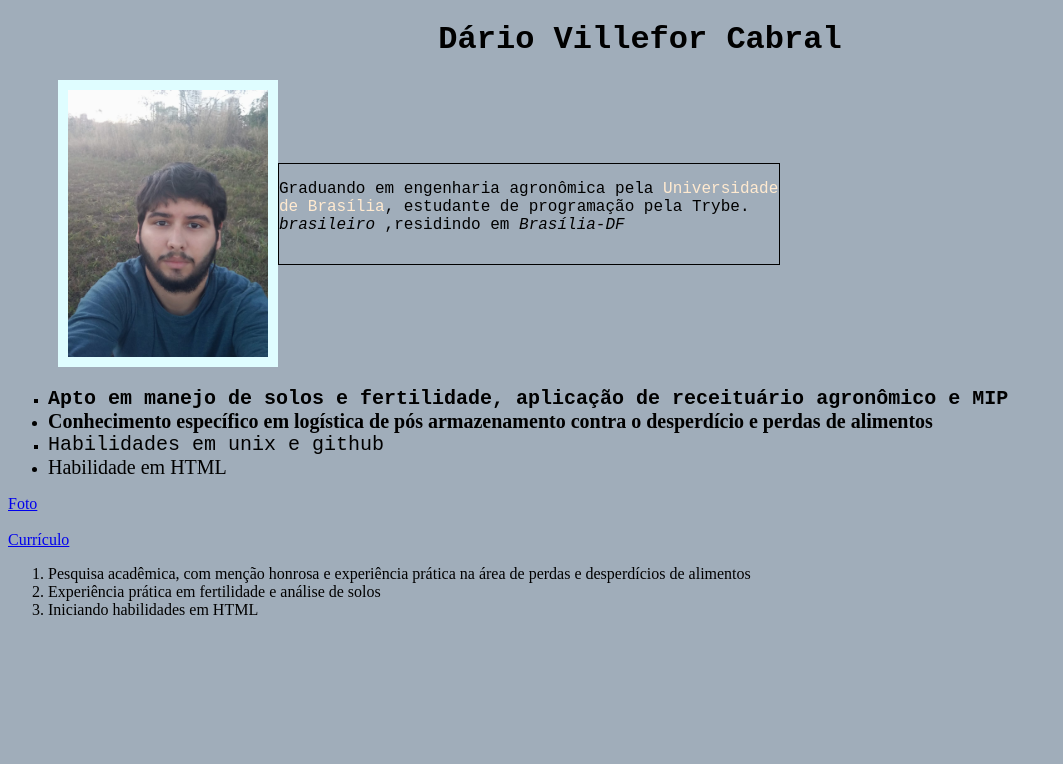
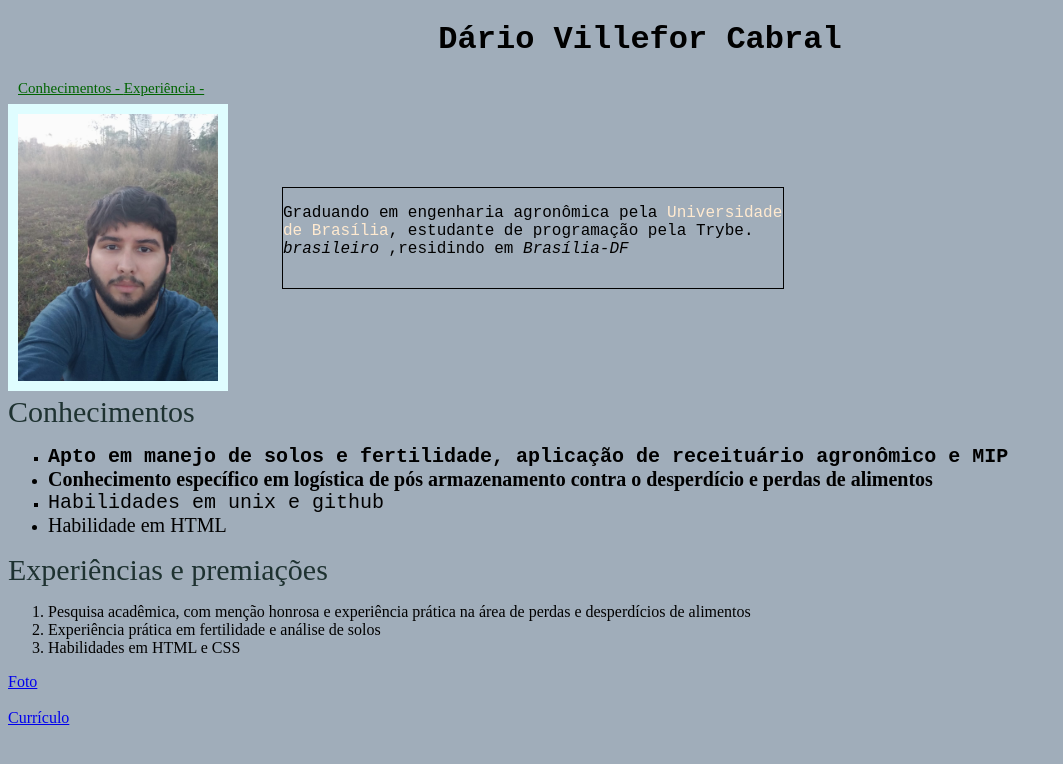
Before and after one commit to Villefor/Trybe_exercises, a plain HTML site: page Portfolio/portfolio.html in a window 1280 px wide. Shown: the whole page, without its empty margins (0-1063 px from the left). Drawn offline with Linux system fonts and the light colour scheme.

Commit message:
currículo quase completo

```diff
--- a/Portfolio/porstyle.css
+++ b/Portfolio/porstyle.css
@@ -9,9 +9,10 @@ body {background-color:#A0ADBA;}
 
 .descri {display: inline-block;
     width: 500px;
-    margin: -4px;
+    margin: 50px;
     border: 1px solid black;
     height: 100px;
+    margin-top:90px;
 
 
 }
@@ -25,7 +26,7 @@ body {background-color:#A0ADBA;}
 #dario {
     padding: 10px;
     background-color: #DFFDFF;
-    margin-left: 50px;
+    margin-left: 1-px;
     display: inline-block;
 
 }
@@ -33,3 +34,19 @@ body {background-color:#A0ADBA;}
      font-family: monospace;
      list-style:square ;
 }
+.conhe {
+    color:#1E3231;
+    font-size: 30px;
+
+}
+.certifi {
+    color:#1E3231;
+    font-size: 30px;
+}
+.cabe {
+    margin-left: 10px;
+    font-size: 15px;
+}
+.cabe a {
+    color: darkgreen;
+}
--- a/Portfolio/portfolio.html
+++ b/Portfolio/portfolio.html
@@ -10,6 +10,12 @@
 <body>
     <div class="header">
         <H1>Dário Villefor Cabral</H1>
+            <div class="cabe">
+                <a href="#con">Conhecimentos -
+                </a>
+                <a href="#certi">Experiência -
+                </a>
+               </div>
             <div class="imagem">
                 <img id="dario" src="Imagens/eu.jpeg" width="200 px" alt="Foto de Dário">
             </div>
@@ -19,6 +25,7 @@
 
     </div>
     <div class="lista">
+        <span id="con" class="conhe">Conhecimentos</span>
         <ul>
         <li>
              <span class="sol"><strong>Apto em manejo de solos e fertilidade, aplicação de receituário agronômico e MIP</strong></span>
@@ -34,13 +41,18 @@
         </li>
         </ul>
     </div>
-    <a href="#dario">Foto</a><br><br>
-    <a href="https://app.betrybe.com/course" target="_blank">Currículo</a>
-   <ol>
+
+    <div>
+        <span id="certi" class="certifi">Experiências e premiações</span>
+    <ol>
        <li> Pesquisa acadêmica, com menção honrosa e experiência prática na área de perdas e desperdícios de alimentos</li>
        <li> Experiência prática em fertilidade e análise de solos</li>
-       <li> Iniciando habilidades em HTML</li>
-   </ol>
+       <li> Habilidades em HTML e CSS</li>
+    </ol>
+   </div>
+
+   <a href="#dario">Foto</a><br><br>
+   <a href="https://app.betrybe.com/course" target="_blank">Currículo</a>
 
 </body>
 </html>
```
